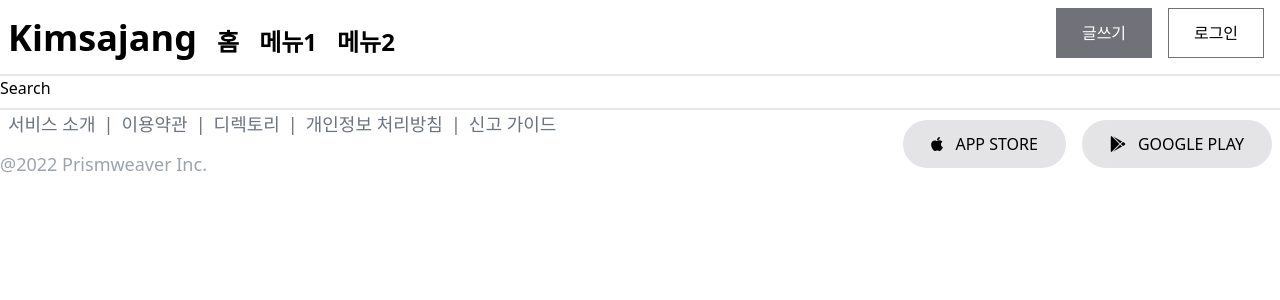
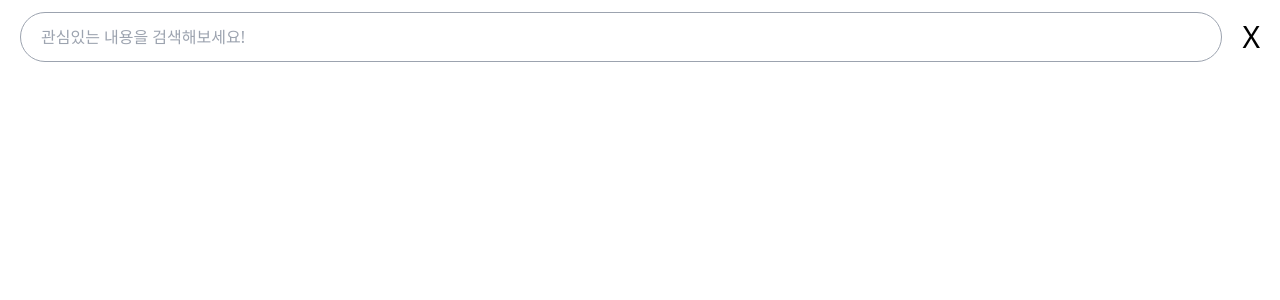
Before and after one commit to redips86/kimsajang-web, a Next.js app: page /search in a window 1280 px wide. Shown: the top 300 px of the page. Built offline with nearby package versions, Linux system fonts and the light colour scheme.

Commit message:
[ksj] search

```diff
--- a/components/layout.tsx
+++ b/components/layout.tsx
@@ -1,7 +1,9 @@
 import Head from "next/head";
 import React from "react";
 import {FontAwesomeIcon} from "@fortawesome/react-fontawesome";
+import {faMagnifyingGlass} from "@fortawesome/free-solid-svg-icons";
 import {faApple, faGooglePlay} from "@fortawesome/free-brands-svg-icons";
+import Link from "next/link";
 
 interface LayoutProps {
     title: String;
@@ -23,9 +25,14 @@ export default function Layout({
                 <div className={"text-2xl font-bold"}>메뉴1</div>
                 <div className={"text-2xl font-bold"}>메뉴2</div>
             </div>
-            <div className={"flex p-2"}>
+            <div className={"flex items-center p-2"}>
+                <Link href={"/search"}>
+                    <button className={"w-6 h-6"}>
+                        <FontAwesomeIcon icon={faMagnifyingGlass} className={"w-full h-full"}></FontAwesomeIcon>
+                    </button>
+                </Link>
                 <button className={"mx-2 text-white bg-zinc-500 p-3 w-24"}>글쓰기</button>
-                <button className={"mx-2 border border-zinc-500 w-24 p-3"}>로그인</button>
+                <button className={"mx-2 border border-zinc-500 p-3 w-24"}>로그인</button>
             </div>
         </div>
         <div>
@@ -51,7 +58,8 @@ export default function Layout({
                 </button>
                 <button className={"mx-2 px-7 py-2 bg-zinc-200 rounded-full"}>
                     <FontAwesomeIcon icon={faGooglePlay} className={"mr-3"}/>
-                    GOOGLE PLAY</button>
+                    GOOGLE PLAY
+                </button>
             </div>
         </div>
     </div>
--- /dev/null
+++ b/pages/search/[id].tsx
@@ -0,0 +1,14 @@
+import {NextPage} from "next";
+import Layout from "@components/layout";
+
+const Search: NextPage = () =>{
+    return (
+        <Layout title={"search"}>
+            <div>
+                Search
+            </div>
+        </Layout>
+    );
+}
+
+export default Search;
--- a/pages/search/index.tsx
+++ b/pages/search/index.tsx
@@ -1,13 +1,19 @@
 import {NextPage} from "next";
-import Layout from "@components/layout";
+import {useRouter} from "next/router";
 
-const Search: NextPage = () =>{
+const Search: NextPage = () => {
+    const router = useRouter();
     return (
-        <Layout title={"search"}>
-            <div>
-                Search
-            </div>
-        </Layout>
+        <div className={"flex space-x-5  mx-5 mt-3 justify-center items-center"}>
+            <input
+            className={"w-full border border-gray-400 rounded-full py-3 px-5"}
+                type="text" placeholder={"관심있는 내용을 검색해보세요!"}/>
+            <button
+            className={"text-3xl"}
+                onClick={() => router.back()} >
+                X
+            </button>
+        </div>
     );
 }
 
```
